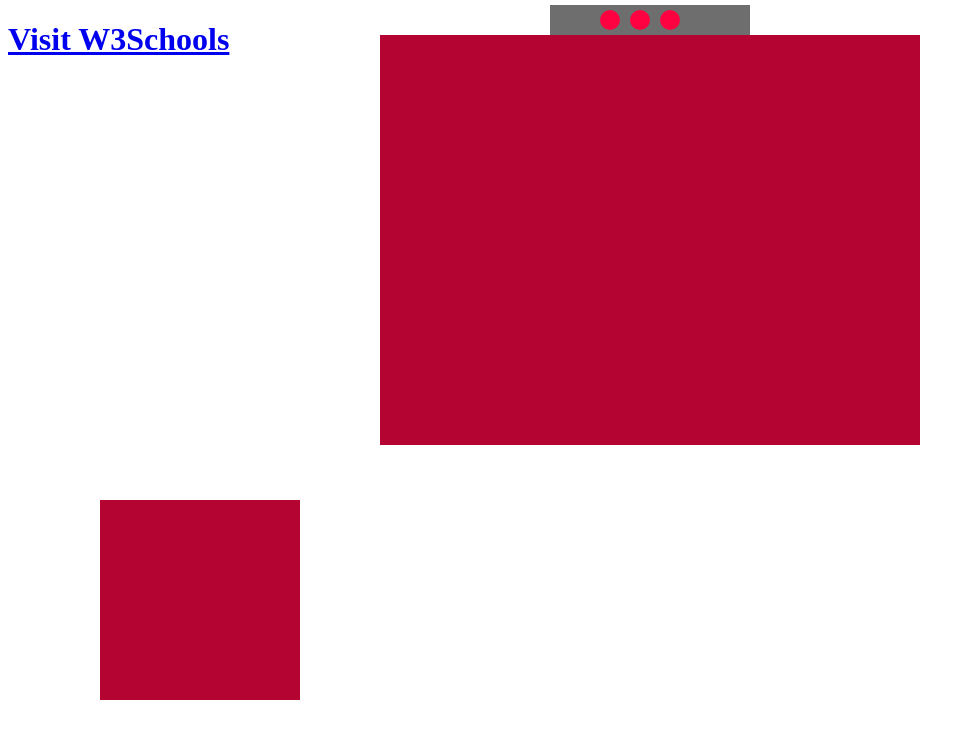
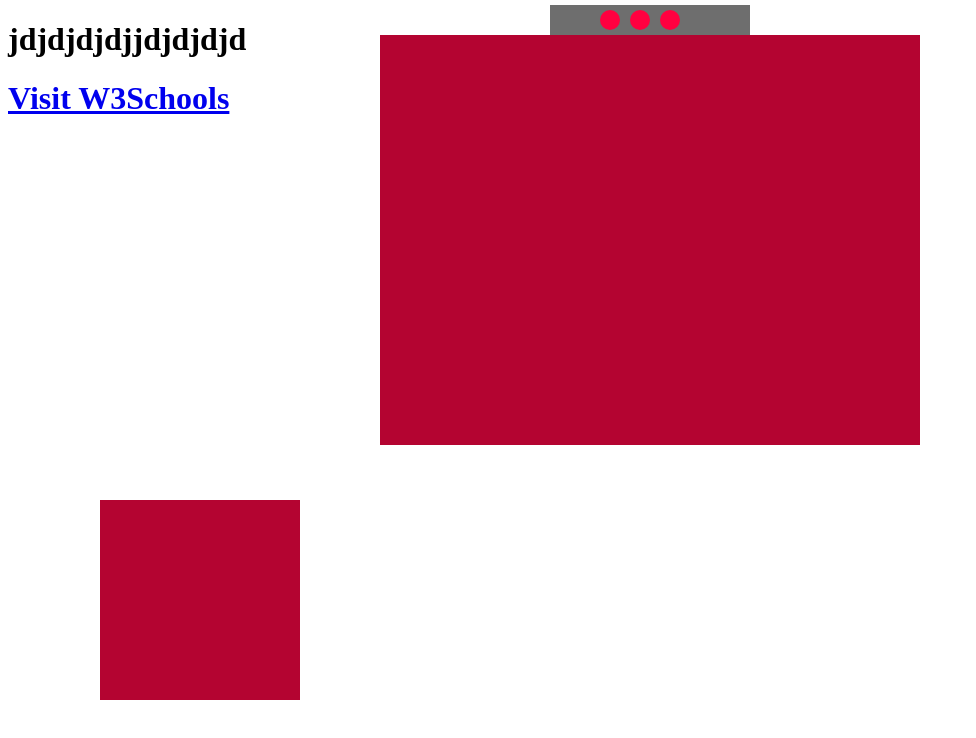
Before and after one commit to rravehoyos/ejemplo-web, a plain HTML site: page index.html in a window 1280 px wide. Shown: the whole page, without its empty margins (0-976 px from the left). Drawn offline with Linux system fonts and the light colour scheme.

Commit message:
Update index.html

```diff
--- a/index.html
+++ b/index.html
@@ -5,7 +5,7 @@
 	<link rel="stylesheet" type="text/css" href="estilos.css">
 </head>
 <body>
-
+	<h1>jdjdjdjdjjdjdjdjd</h1>
 	<h1><a href="juego.html">Visit W3Schools</a></h1>
 	<div class="contenido">
 
```
